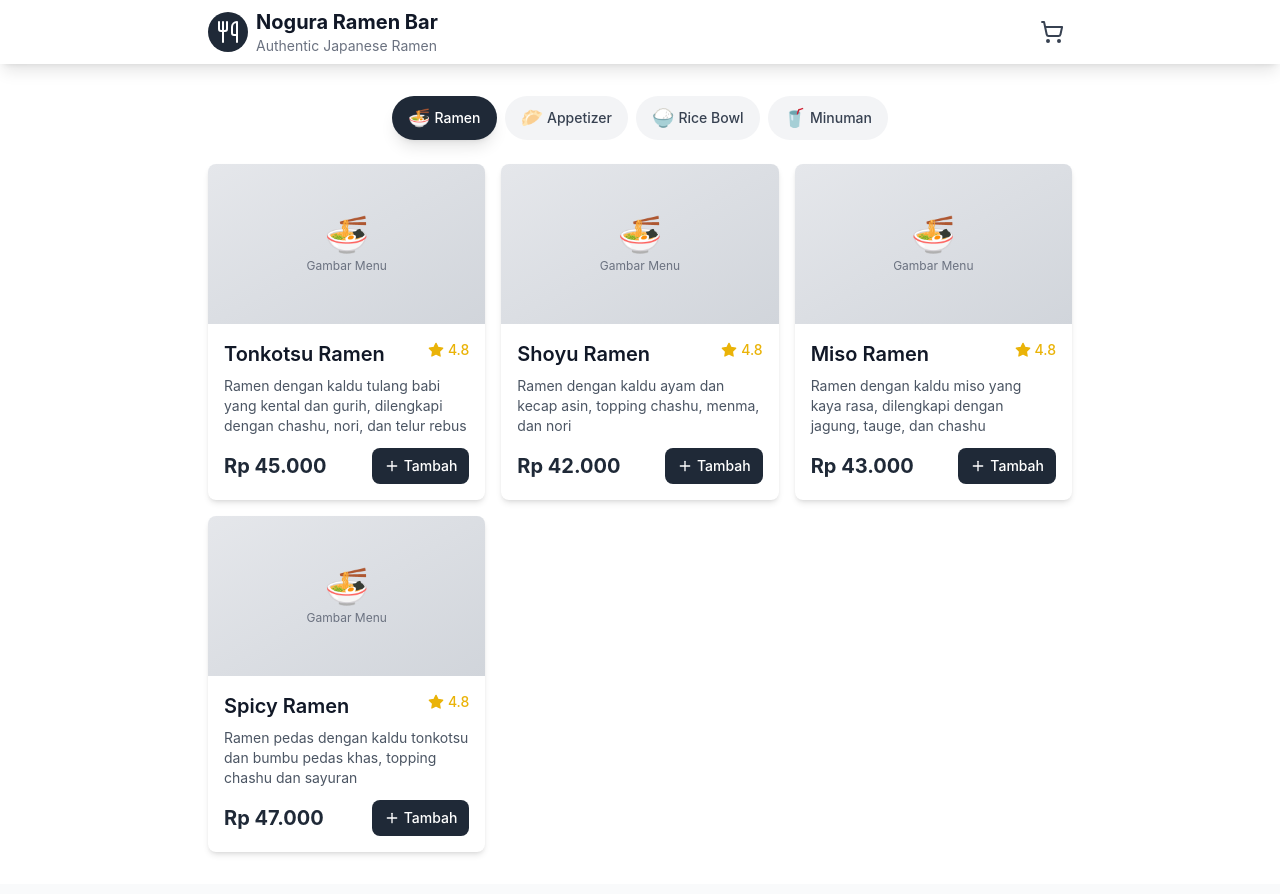
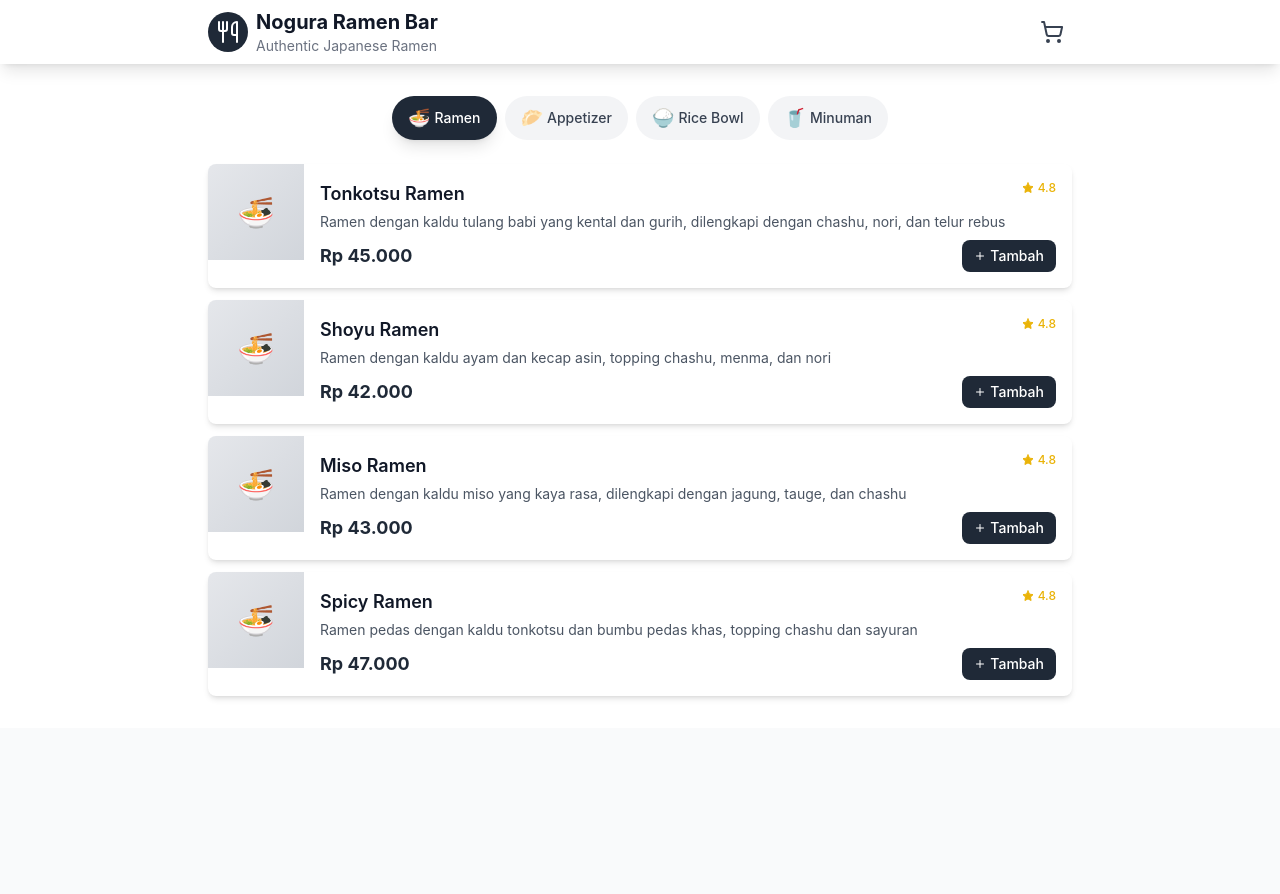
Before and after one commit to noguraofficial/menu, a Next.js app: page / in a window 1280 px wide. Shown: the top 894 px of the page. Built offline with nearby package versions, Linux system fonts and the light colour scheme.

Commit message:
Convert menu cards to compact list layout with thumbnails - horizontal layout with image on left and content on right

```diff
--- a/app/globals.css
+++ b/app/globals.css
@@ -1,6 +1,15 @@
 @tailwind base;
 @tailwind components;
 @tailwind utilities;
+
+@layer utilities {
+  .line-clamp-2 {
+    display: -webkit-box;
+    -webkit-line-clamp: 2;
+    -webkit-box-orient: vertical;
+    overflow: hidden;
+  }
+}
 
 @import url('https://fonts.googleapis.com/css2?family=Inter:wght@300;400;500;600;700&display=swap');
 
--- a/components/MenuSection.tsx
+++ b/components/MenuSection.tsx
@@ -38,52 +38,53 @@ export default function MenuSection() {
           ))}
         </div>
 
-        {/* Menu Items Grid - Responsive */}
-        <div className="grid grid-cols-1 md:grid-cols-2 lg:grid-cols-3 gap-4">
+        {/* Menu Items List - Compact */}
+        <div className="space-y-3">
           {filteredItems.map((item) => (
             <div
               key={item.id}
-              className="bg-white rounded-lg shadow-md overflow-hidden hover:shadow-lg transition-shadow duration-300"
+              className="bg-white rounded-lg shadow-md hover:shadow-lg transition-shadow duration-300 overflow-hidden"
             >
-              {/* Image Placeholder - Responsive */}
-              <div className="h-32 md:h-40 bg-gradient-to-br from-gray-200 to-gray-300 flex items-center justify-center">
+              <div className="flex">
+                {/* Thumbnail Image - Compact */}
+                <div className="w-20 h-20 md:w-24 md:h-24 bg-gradient-to-br from-gray-200 to-gray-300 flex items-center justify-center flex-shrink-0">
                   <div className="text-center text-gray-500">
-                  <div className="text-3xl md:text-4xl mb-1">🍜</div>
-                  <p className="text-xs">Gambar Menu</p>
+                    <div className="text-2xl md:text-3xl">🍜</div>
                   </div>
                 </div>
 
-              {/* Content - Responsive */}
-              <div className="p-4">
-                <div className="flex justify-between items-start mb-2">
-                  <h3 className="text-lg md:text-xl font-semibold text-gray-900 flex-1 pr-2">{item.name}</h3>
+                {/* Content - Compact List */}
+                <div className="flex-1 p-3 md:p-4">
+                  <div className="flex justify-between items-start mb-1">
+                    <h3 className="text-base md:text-lg font-semibold text-gray-900 flex-1 pr-2">{item.name}</h3>
                     <div className="flex items-center space-x-1 text-yellow-500">
-                    <Star className="w-3 h-3 md:w-4 md:h-4 fill-current" />
-                    <span className="text-xs md:text-sm font-medium">4.8</span>
+                      <Star className="w-3 h-3 fill-current" />
+                      <span className="text-xs font-medium">4.8</span>
                     </div>
                   </div>
 
-                <p className="text-gray-600 mb-3 text-xs md:text-sm leading-relaxed">
+                  <p className="text-gray-600 mb-2 text-xs md:text-sm leading-relaxed line-clamp-2">
                     {item.description}
                   </p>
 
                   <div className="flex justify-between items-center">
-                  <span className="text-lg md:text-xl font-bold text-gray-800">
+                    <span className="text-base md:text-lg font-bold text-gray-800">
                       {formatCurrency(item.price)}
                     </span>
 
                     <button
                       onClick={() => handleAddToCart(item)}
                       disabled={!item.isAvailable}
-                    className={`flex items-center space-x-1 px-3 py-2 rounded-lg text-sm font-medium transition-colors ${
+                      className={`flex items-center space-x-1 px-3 py-1.5 rounded-lg text-xs md:text-sm font-medium transition-colors ${
                         item.isAvailable
                           ? 'bg-gray-800 text-white hover:bg-gray-700'
                           : 'bg-gray-300 text-gray-500 cursor-not-allowed'
                       }`}
                     >
-                    <Plus className="w-3 h-3 md:w-4 md:h-4" />
+                      <Plus className="w-3 h-3" />
                       <span>{item.isAvailable ? 'Tambah' : 'Habis'}</span>
                     </button>
+                  </div>
                 </div>
               </div>
             </div>
```
Lines whose indentation alone changed are shown as unchanged.
